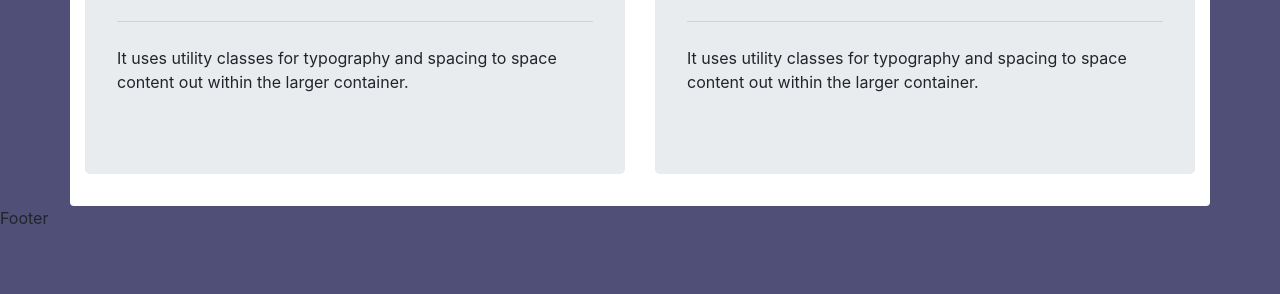
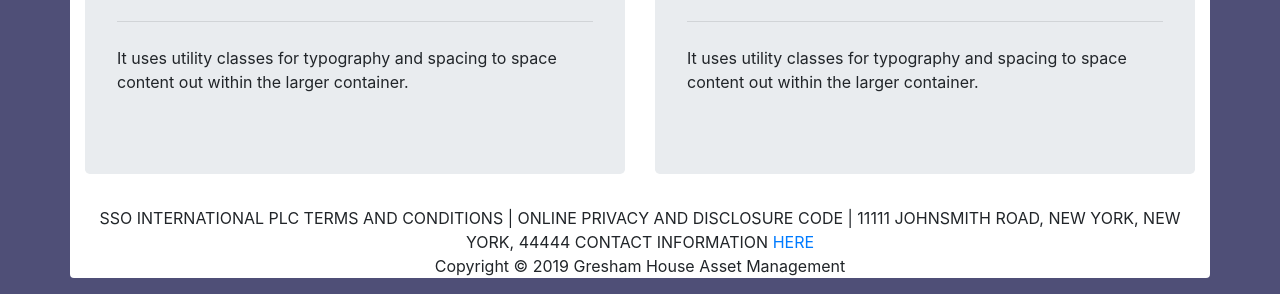
Before and after one commit to al777ex/JDS, a plain HTML site: page index.html in a window 1280 px wide. Shown: the part 811-1105 px from the top of the page. Before the commit the page ends 1041 px from the top, so only its background shows below. Drawn offline with nearby package versions, Linux system fonts and the light colour scheme.

Commit message:
Add files via upload

```diff
--- a/index.html
+++ b/index.html
@@ -116,22 +116,14 @@
                 </div>
               </div>
             </section>
-            <!----<section class="row justify-content-md-center">
-                                <div class="col-md-auto">
-                                      <div class="jumbotron">
-                                              <h1 class="display-4">Hello, world!</h1>
-                                              <p class="lead">This is a simple hero unit, a simple jumbotron-style component for calling extra attention to featured content or information.</p>
-                                              <hr class="my-4">
-                                              <p>It uses utility classes for typography and spacing to space content out within the larger container.</p>
-                                              <a class="btn btn-primary btn-lg" href="#" role="button">Learn more</a>
-                                            </div>
-                                </div>
 
-                              </section>-->
+          <footer>
+            <address>SSO INTERNATIONAL PLC TERMS AND CONDITIONS | ONLINE PRIVACY AND DISCLOSURE CODE |
+              11111 JOHNSMITH ROAD, NEW YORK, NEW YORK, 44444 CONTACT INFORMATION <a href="#">HERE</a> <BR>
+
+              Copyright © 2019 Gresham House Asset Management </address>
+          </footer>
           </main>
-          <footer>
-            Footer
-          </footer>
 
 
 
--- a/styles.css
+++ b/styles.css
@@ -78,3 +78,7 @@ h5 {
 h6 {
     text-align: center;
 }
+
+address {
+    text-align: center;
+}
```
